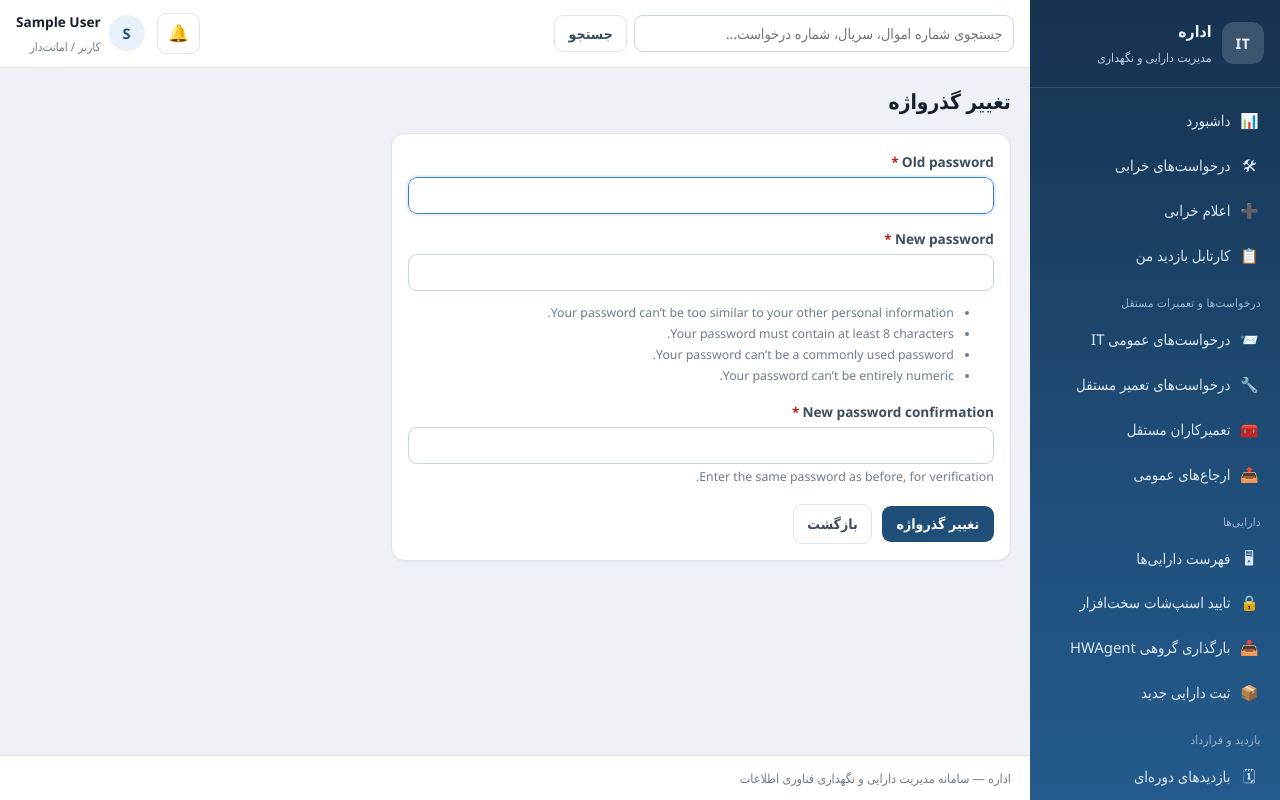
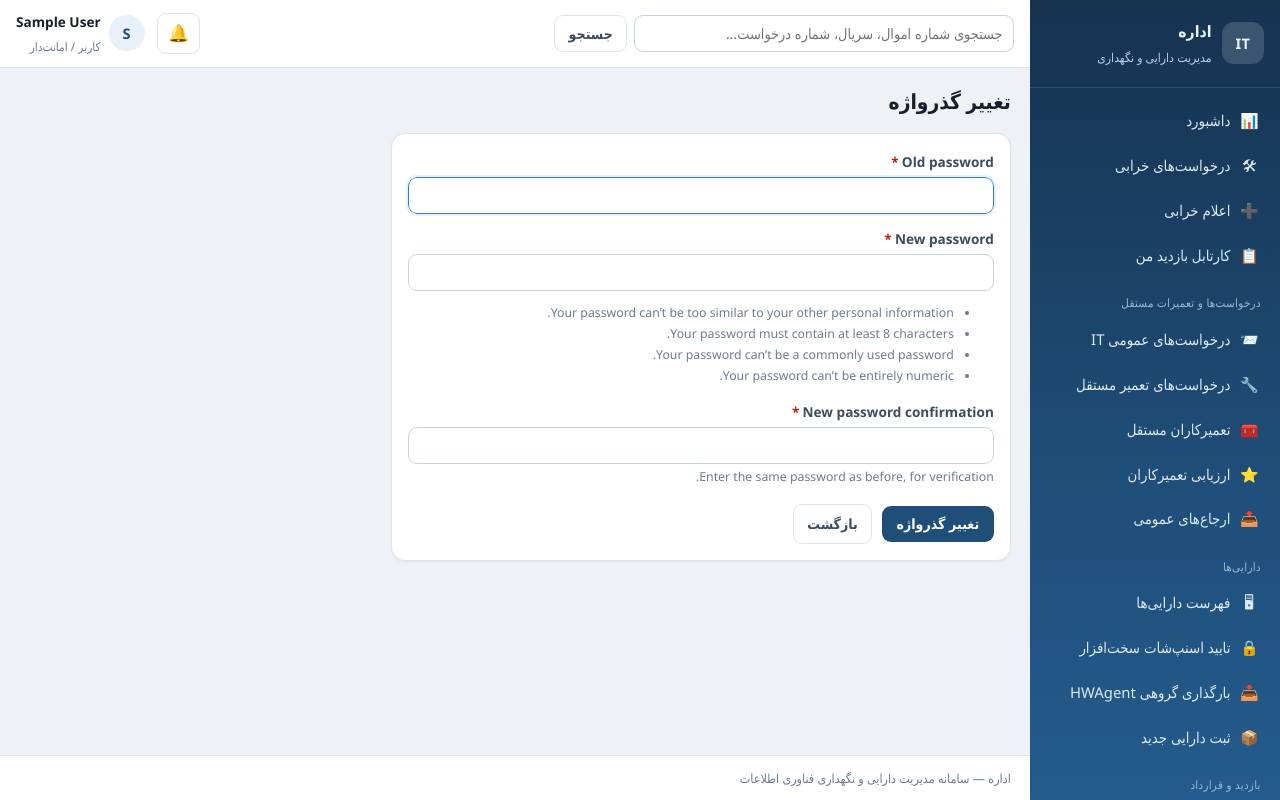
Before and after one commit to moghasemi/ITAM, a Django app: page /accounts/password/ in a window 1280 px wide. Run offline with Django 5.2, Linux system fonts and the light colour scheme; the visitor is signed in with stand-in values (Sample User, id 1); data comes from the database, SQL or seed files in the repository; data that the repository does not hold is empty; parts of the project's set-up code (start-up, migrations or seed data) failed here and were passed over.

Commit message:
feat(ui): add repair feedback navigation

```diff
--- a/templates/base.html
+++ b/templates/base.html
@@ -50,6 +50,9 @@
         </a>
         <a class="nav-item {% if active_menu == 'repairs' %}active{% endif %}" href="{% url 'maintenance:repairer_list' %}">
           <span class="nav-icon">🧰</span> تعمیرکاران مستقل
+        </a>
+        <a class="nav-item {% if active_menu == 'repairs' %}active{% endif %}" href="{% url 'maintenance:feedback_list' %}">
+          <span class="nav-icon">⭐</span> ارزیابی تعمیرکاران
         </a>
         <a class="nav-item {% if active_menu == 'referrals' %}active{% endif %}" href="{% url 'maintenance:referral_list' %}">
           <span class="nav-icon">📤</span> ارجاع‌های عمومی
```
